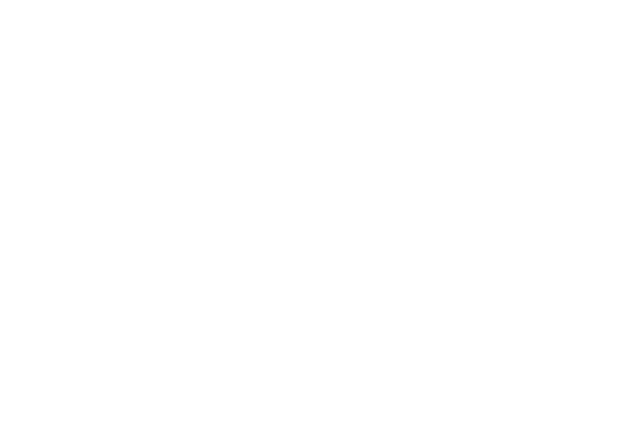
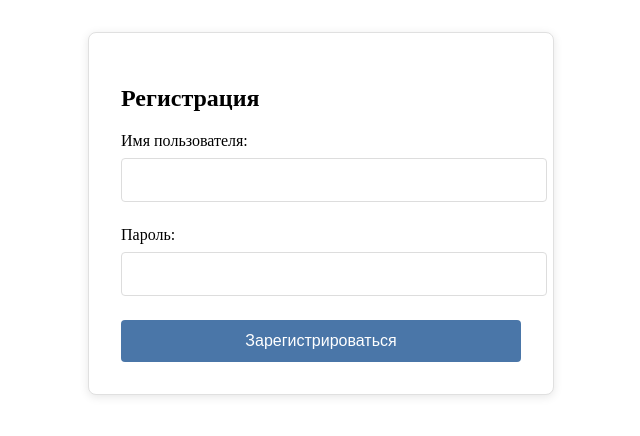
Before and after one commit to maxfa5/image-boarg, a Vue app in the folder src/vue/client-for-image-board/: page /registration in a window 1280 px wide. Before the commit this address had no page. Shown: the top 436 px of the page, without its empty margins (319-959 px from the left). Built offline with nearby package versions, Linux system fonts and the light colour scheme.

Commit message:
registration

```diff
--- /dev/null
+++ b/src/vue/client-for-image-board/src/components/Registration.vue
@@ -0,0 +1,148 @@
+<template>
+  <div class="login-container">
+    <h2>Регистрация</h2>
+    <form @submit.prevent="register">
+      <div class="form-group">
+        <label for="username">Имя пользователя:</label>
+        <input
+          type="text"
+          id="username"
+          v-model="credentials.username"
+          required
+          class="form-control"
+        />
+      </div>
+
+      <div class="form-group">
+        <label for="password">Пароль:</label>
+        <input
+          type="password"
+          id="password"
+          v-model="credentials.password"
+          required
+          class="form-control"
+        />
+      </div>
+
+      <button
+        type="submit"
+        class="btn-submit"
+        :disabled="loading"
+      >
+        <span v-if="loading">Регистрация...</span>
+        <span v-else>Зарегистрироваться</span>
+      </button>
+
+      <div v-if="error" class="error-message">
+        {{ error }}
+      </div>
+    </form>
+  </div>
+</template>
+
+<script>
+import axios from 'axios';
+
+export default {
+  data() {
+    return {
+      credentials: {
+        username: '',
+        password: ''
+      },
+      loading: false,
+      error: null
+    };
+  },
+  methods: {
+    async register() {
+      this.loading = true;
+      this.error = null;
+
+      try {
+        const response = await axios.post(
+          '/api/register',
+          {
+            username: this.credentials.username,
+            password: this.credentials.password
+          },
+          {
+            headers: {
+              'Content-Type': 'application/json'
+            }
+          }
+        );
+
+        // Перенаправляем пользователя
+        this.$router.push('/login');
+
+      } catch (err) {
+        console.error('Ошибка регистрации:', err);
+        this.error = err.response?.data?.message || 'Неверные учетные данные';
+      } finally {
+        this.loading = false;
+      }
+    }
+  }
+};
+</script>
+
+<style scoped>
+.login-container {
+  max-width: 400px;
+  margin: 2rem auto;
+  padding: 2rem;
+  border: 1px solid #e0e0e0;
+  border-radius: 8px;
+  box-shadow: 0 2px 10px rgba(0, 0, 0, 0.1);
+  background-color: #fff;
+}
+
+.form-group {
+  margin-bottom: 1.5rem;
+}
+
+label {
+  display: block;
+  margin-bottom: 0.5rem;
+  font-weight: 500;
+}
+
+.form-control {
+  width: 100%;
+  padding: 0.75rem;
+  border: 1px solid #ddd;
+  border-radius: 4px;
+  font-size: 1rem;
+}
+
+.btn-submit {
+  width: 100%;
+  padding: 0.75rem;
+  background-color: #4a76a8;
+  color: white;
+  border: none;
+  border-radius: 4px;
+  font-size: 1rem;
+  cursor: pointer;
+  transition: background-color 0.3s;
+}
+
+.btn-submit:hover {
+  background-color: #3a6598;
+}
+
+.btn-submit:disabled {
+  background-color: #a0aec0;
+  cursor: not-allowed;
+}
+
+.error-message {
+  margin-top: 1rem;
+  padding: 0.75rem;
+  background-color: #fee2e2;
+  color: #ef4444;
+  border-radius: 4px;
+  text-align: center;
+}
+</style>
--- a/src/vue/client-for-image-board/src/components/ThreadList.vue
+++ b/src/vue/client-for-image-board/src/components/ThreadList.vue
@@ -9,9 +9,16 @@
       >
         <i class="icon-login"></i> Войти
       </button>
+
       <div v-if="isAuthenticated">
         <button @click="logout" class="logout-button">Выйти</button>
       </div>
+      <button
+        @click="goToRegister"
+        class="login-button"
+      >
+        <i class="icon-login"></i> Регистрация
+      </button>
     </div>
 
     <div v-if="error" class="error-message">{{ error }}</div>
@@ -105,6 +112,8 @@
       });
     }, goToLogin() {
       this.$router.push('/login');
+    }, goToRegister() {
+      this.$router.push('/registration');
     }, logout() {
       this.isAuthenticated = false; // Обновите состояние аутентификации'
       deleteCookie('user_data');
--- a/src/vue/client-for-image-board/src/router.js
+++ b/src/vue/client-for-image-board/src/router.js
@@ -2,11 +2,14 @@
 import ThreadList from './components/ThreadList.vue'
 import ThreadView from './components/ThreadView.vue'
 import LoginForm from './components/LoginForm.vue'
+import Registration from './components/Registration.vue'
 
 const routes = [
   { path: '/', component: ThreadList },
   { path: '/thread/:id',  component: ThreadView, props: route => ({ title: route.query.title }) },
-  { path: '/login',  component: LoginForm }
+  { path: '/login',  component: LoginForm },
+  { path: '/registration',  component: Registration }
+
 ]
 
 const router = createRouter({
```
